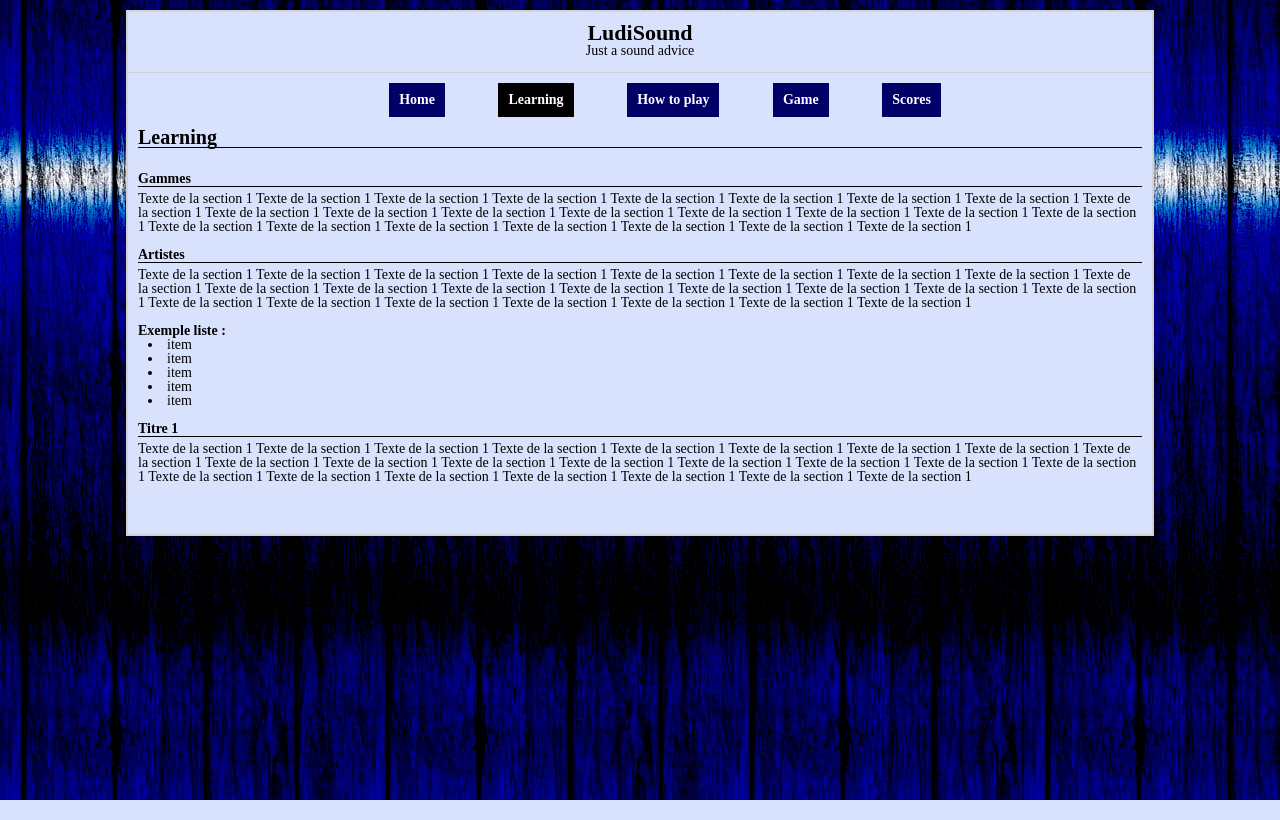
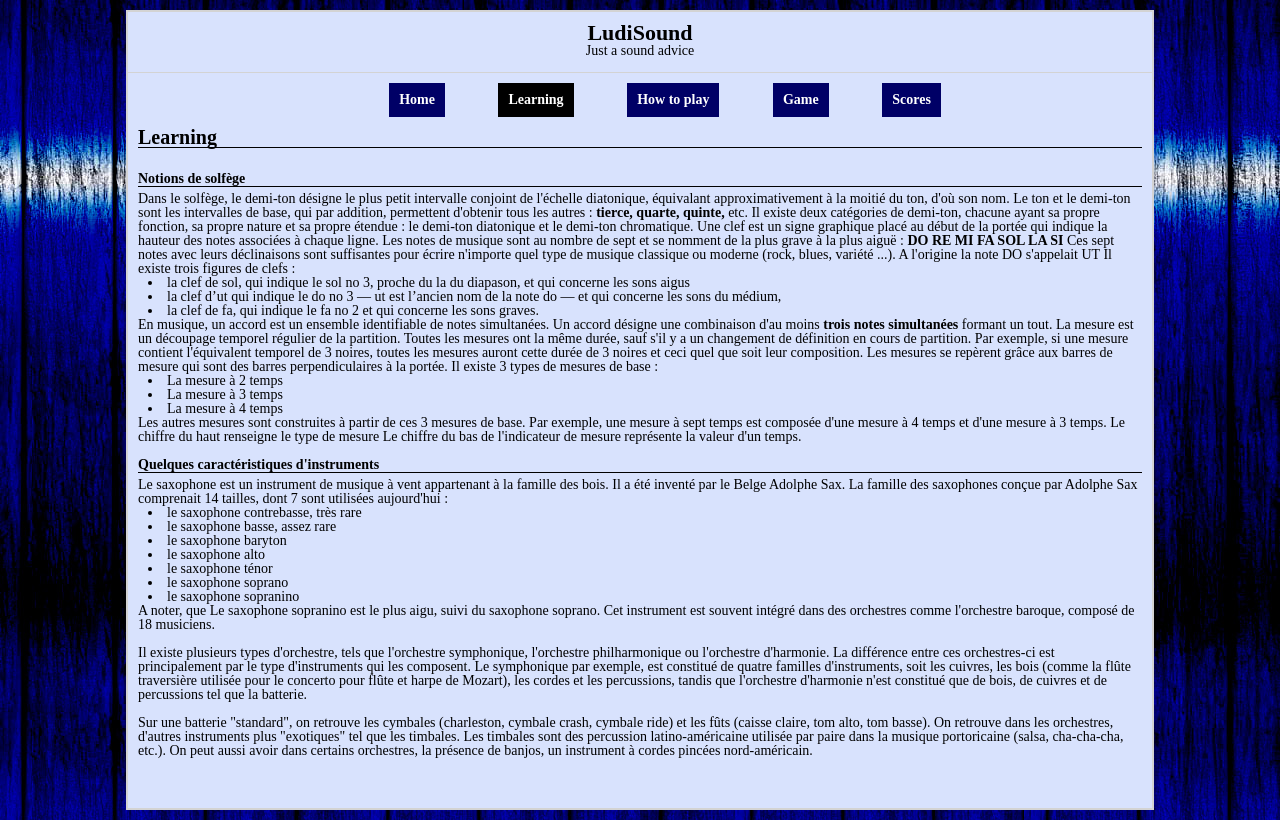
Before and after one commit to kabylzki/ludisound, a PHP site: page /learning.php in a window 1280 px wide. Run offline with PHP 8.4, Linux system fonts and the light colour scheme.

Commit message:
Cours learning rédigé

```diff
--- a/learning.php
+++ b/learning.php
@@ -16,57 +16,69 @@
             <article id="content" role="main">
                 <h2 id="titre-h2">Learning</h2>
                 <br/>
-                <h3 id="titre-h3">Gammes</h3>
+                <h3 id="titre-h3">Notions de solfège </h3>
                 <p>
-                    Texte de la section 1 Texte de la section 1 Texte de la section 1
-                    Texte de la section 1 Texte de la section 1 Texte de la section 1
-                    Texte de la section 1 Texte de la section 1 Texte de la section 1
-                    Texte de la section 1 Texte de la section 1 Texte de la section 1
-                    Texte de la section 1 Texte de la section 1 Texte de la section 1
-                    Texte de la section 1 Texte de la section 1 Texte de la section 1
-                    Texte de la section 1 Texte de la section 1 Texte de la section 1
-                    Texte de la section 1 Texte de la section 1 Texte de la section 1
-                </p>
+					Dans le solfège, le demi-ton désigne le plus petit intervalle conjoint de l'échelle diatonique, équivalant approximativement à la moitié du ton, d'où son nom.
+					Le ton et le demi-ton sont les intervalles de base, qui par addition, permettent d'obtenir tous les autres : <strong>tierce, quarte, quinte,</strong> etc.
+					Il existe deux catégories de demi-ton, chacune ayant sa propre fonction, sa propre nature et sa propre étendue : le demi-ton diatonique et le demi-ton chromatique.
+					Une clef  est un signe graphique placé au début de la portée qui indique la hauteur des notes associées à chaque ligne.
+					Les notes de musique sont au nombre de sept et se nomment de la plus grave à la plus aiguë :
+					<strong>DO RE MI FA SOL LA SI </strong>
+					Ces sept notes avec leurs déclinaisons sont suffisantes pour écrire n'importe quel type de musique classique ou moderne (rock, blues, variété ...).
+
+					A l'origine la note DO s'appelait UT
+					Il existe trois figures de clefs :
+                <ul class="liste-learning">
+                    <li>la clef de sol, qui indique le sol no 3, proche du la du diapason, et qui concerne les sons aigus</li>
+                    <li> la clef d’ut qui indique le do no 3 — ut est l’ancien nom de la note do — et qui concerne les sons du médium,</li>
+                    <li>la clef de fa, qui indique le fa no 2 et qui concerne les sons graves.  </li>
+                </ul>
+				</p>
+				<p>
+				En musique, un accord est un ensemble identifiable de notes simultanées. Un accord désigne une combinaison d'au moins <strong>trois notes simultanées</strong> formant un tout.
+				La mesure est un découpage temporel régulier de la partition.
+
+				Toutes les mesures ont la même durée, sauf s'il y a un changement de définition en cours de partition.
+				Par exemple, si une mesure contient l'équivalent temporel de 3 noires, toutes les mesures auront cette durée de 3 noires et ceci quel que soit leur composition.
+				Les mesures se repèrent grâce aux barres de mesure qui sont des barres perpendiculaires à la portée. Il existe 3 types de mesures de base :
+
+				<ul class="liste-learning">
+                    <li>La mesure à 2 temps </li>
+                    <li> La mesure à 3 temps </li>
+                    <li>La mesure à 4 temps  </li>
+                </ul>
+
+				Les autres mesures sont construites à partir de ces 3 mesures de base. Par exemple, une mesure à sept temps est composée d'une mesure à 4 temps et d'une mesure à 3 temps.
+				Le chiffre du haut renseigne le type de mesure Le chiffre du bas de l'indicateur de mesure représente la valeur d'un temps.
+				</p>
 
                 <br/>
 
-                <h3 id="titre-h3">Artistes</h3>
+                <h3 id="titre-h3">Quelques caractéristiques d'instruments</h3>
                 <p>
-                    Texte de la section 1 Texte de la section 1 Texte de la section 1
-                    Texte de la section 1 Texte de la section 1 Texte de la section 1
-                    Texte de la section 1 Texte de la section 1 Texte de la section 1
-                    Texte de la section 1 Texte de la section 1 Texte de la section 1
-                    Texte de la section 1 Texte de la section 1 Texte de la section 1
-                    Texte de la section 1 Texte de la section 1 Texte de la section 1
-                    Texte de la section 1 Texte de la section 1 Texte de la section 1
-                    Texte de la section 1 Texte de la section 1 Texte de la section 1
+					Le saxophone est un instrument de musique à vent appartenant à la famille des bois. Il a été inventé par le Belge Adolphe Sax. La famille des saxophones conçue par Adolphe Sax comprenait 14 tailles, dont 7 sont utilisées aujourd'hui :
+				<ul class="liste-learning">
+                    <li>le saxophone contrebasse, très rare </li>
+                    <li>le saxophone basse, assez rare </li>
+                    <li>le saxophone baryton </li>
+					<li>le saxophone alto </li>
+					<li>le saxophone ténor </li>
+					<li>le saxophone soprano</li>
+					<li>le saxophone sopranino</li>
+                </ul>
+					A noter, que Le saxophone sopranino est le plus aigu, suivi du saxophone soprano. Cet instrument est souvent intégré dans des orchestres comme l'orchestre baroque, composé de 18 musiciens.
                 </p>
-
-                <br/>
-                <h4>Exemple liste : </h4>
-                <ul class="liste-learning">
-                    <li>item</li>
-                    <li>item</li>
-                    <li>item</li>
-                    <li>item</li>
-                    <li>item</li>
-                </ul>
-                 <br/>
-                <h3 id="titre-h3">Titre 1</h3>
-                <p>
-
-                    Texte de la section 1 Texte de la section 1 Texte de la section 1
-                    Texte de la section 1 Texte de la section 1 Texte de la section 1
-                    Texte de la section 1 Texte de la section 1 Texte de la section 1
-                    Texte de la section 1 Texte de la section 1 Texte de la section 1
-                    Texte de la section 1 Texte de la section 1 Texte de la section 1
-                    Texte de la section 1 Texte de la section 1 Texte de la section 1
-                    Texte de la section 1 Texte de la section 1 Texte de la section 1
-                    Texte de la section 1 Texte de la section 1 Texte de la section 1
-
-                </p>
-
-
+				<br/>
+				<p>
+				Il existe plusieurs types d'orchestre, tels que l'orchestre symphonique, l'orchestre philharmonique ou l'orchestre d'harmonie. La différence entre ces orchestres-ci est principalement par le type d'instruments qui les composent.
+				Le symphonique par exemple, est constitué de quatre familles d'instruments, soit les cuivres, les bois (comme la flûte traversière utilisée pour le concerto pour flûte et harpe de Mozart), les cordes et les percussions, tandis que l'orchestre d'harmonie n'est constitué que de bois, de cuivres et de percussions tel que la batterie.
+				</p>
+				<br/>
+				<p>
+				Sur une batterie "standard", on retrouve les cymbales (charleston, cymbale crash, cymbale ride) et les fûts (caisse claire,  tom alto, tom basse).
+				On retrouve dans les orchestres, d'autres instruments plus "exotiques" tel que les timbales. Les timbales sont des percussion latino-américaine utilisée par paire dans la musique portoricaine (salsa, cha-cha-cha, etc.).
+				On peut aussi avoir dans certains orchestres, la présence de banjos, un instrument à cordes pincées nord-américain.
+				</p>
             </article>
             <!-- Footer -->
             <?php require_once "include/pages/footer.php"; ?>
```
